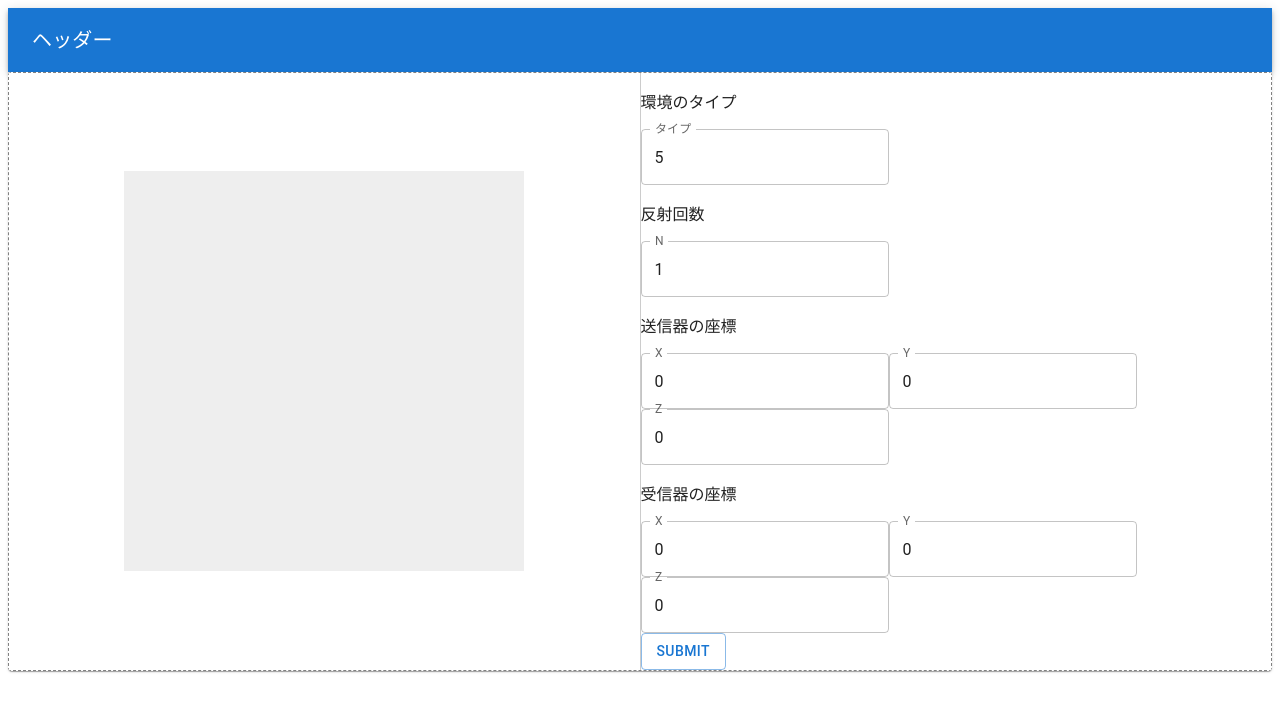
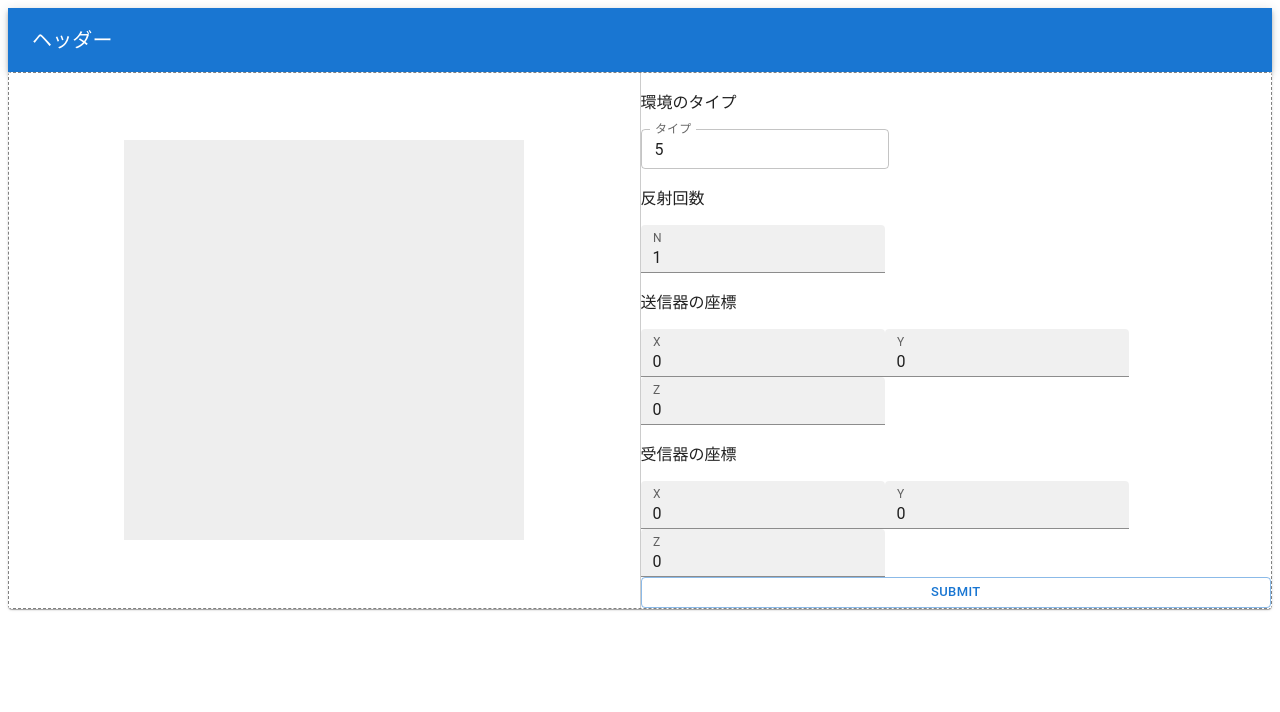
Before and after one commit to haruki33/web_raytracing, a React (Vite) app: page / in a window 1280 px wide. Shown: the top 712 px of the page. Built offline with nearby package versions, Linux system fonts and the light colour scheme.

Commit message:
少しレイアウト変更

```diff
--- a/src/Form.tsx
+++ b/src/Form.tsx
@@ -47,13 +47,9 @@ function Form({ setRes }: FormProps) {
         <div>
           <p>環境のタイプ</p>
           <div>
-            <TextField id="enviType" type="number" label="タイプ" variant='outlined'
+            <TextField id="enviType" type="number" label="タイプ" variant='outlined' size="small"
             {...register('enviType', {
               required: '環境のタイプは必須です',
-              max: {
-                value: 10,
-                message: '環境のタイプは10以下である必要があります'
-              },
               valueAsNumber: true,
             })} />
           </div>
@@ -62,13 +58,9 @@ function Form({ setRes }: FormProps) {
         <div>
           <p>反射回数</p>
           <div>
-            <TextField id="N" type="number" label="N" variant='outlined'
+            <TextField id="N" type="number" label="N" variant='filled' size="small"
             {...register('N', {
               required: '反射回数は必須です',
-              max: {
-                value: 2,
-                message: '反射回数は2以下である必要があります'
-              },
               valueAsNumber: true,
             })} />
           </div>
@@ -81,13 +73,10 @@ function Form({ setRes }: FormProps) {
               id="tpX"
               type="number"
               label="X"
-              variant="outlined"
+              variant="filled"
+              size="small"
               {...register('tpX', {
-                required: 'TP X is required',
-                max: {
-                  value: 10,
-                  message: 'TP X must be at most 10'
-                },
+                required: '送信機のX座標は必須です',
                 valueAsNumber: true,
               })}
               error={!!errors.tpX}
@@ -97,7 +86,8 @@ function Form({ setRes }: FormProps) {
               id="tpY"
               type="number"
               label="Y"
-              variant="outlined"
+              variant="filled"
+              size="small"
               {...register('tpY', {
                 required: 'TP Y is required',
                 max: {
@@ -113,7 +103,8 @@ function Form({ setRes }: FormProps) {
               id="tpZ"
               type="number"
               label="Z"
-              variant="outlined"
+              variant="filled"
+              size="small"
               {...register('tpZ', {
                 required: 'TP Z is required',
                 max: {
@@ -134,7 +125,8 @@ function Form({ setRes }: FormProps) {
               id="rpX"
               type="number"
               label="X"
-              variant="outlined"
+              variant="filled"
+              size="small"
               {...register('rpX', {
                 required: 'RP X is required',
                 max: {
@@ -150,7 +142,8 @@ function Form({ setRes }: FormProps) {
               id="rpY"
               type="number"
               label="Y"
-              variant="outlined"
+              variant="filled"
+              size="small"
               {...register('rpY', {
                 required: 'RP Y is required',
                 max: {
@@ -166,7 +159,8 @@ function Form({ setRes }: FormProps) {
               id="rpZ"
               type="number"
               label="Z"
-              variant="outlined"
+              variant="filled"
+              size="small"
               {...register('rpZ', {
                 required: 'RP Z is required',
                 max: {
@@ -181,7 +175,7 @@ function Form({ setRes }: FormProps) {
           </Box>
         </div>
         <div>
-          <Button type="submit" variant='outlined'>Submit</Button>
+          <Button type="submit" variant='outlined' fullWidth size="small">Submit</Button>
         </div>
       </form>
     </>
```
